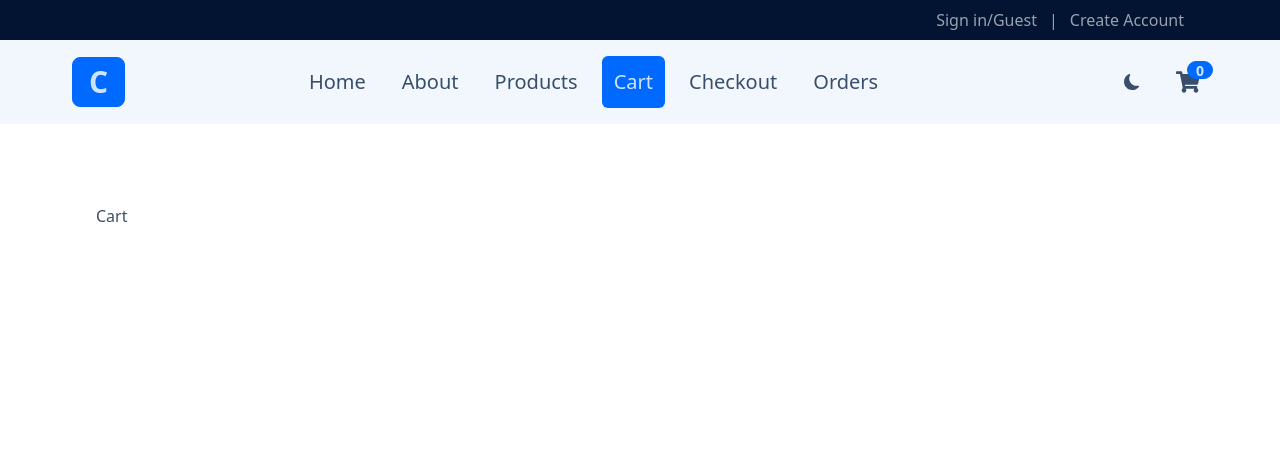
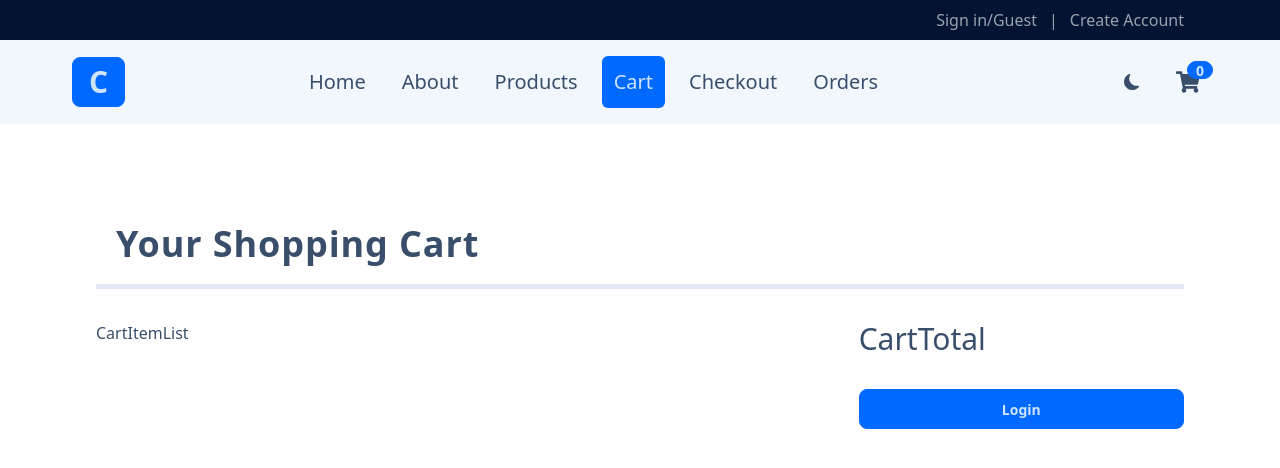
Before and after one commit to FatPat117/Comfy_Store, a React (Vite) app: page /cart in a window 1280 px wide. Shown: the top 468 px of the page. Built offline with nearby package versions, Linux system fonts and the light colour scheme.

Commit message:
Cart Page Setup

```diff
--- /dev/null
+++ b/src/components/CartItem.jsx
@@ -0,0 +1,5 @@
+import React from "react";
+
+export default function CartItem() {
+        return <div></div>;
+}
--- /dev/null
+++ b/src/components/CartItemList.jsx
@@ -0,0 +1,5 @@
+import React from "react";
+
+export default function CartItemList() {
+        return <div>CartItemList</div>;
+}
--- /dev/null
+++ b/src/components/CartTotal.jsx
@@ -0,0 +1,5 @@
+import React from "react";
+
+export default function CartTotal() {
+        return <h1 className="text-3xl">CartTotal</h1>;
+}
--- a/src/components/index.js
+++ b/src/components/index.js
@@ -1,4 +1,7 @@
 export { default as ErrorElement } from "../components/ErrorElement";
+export { default as CartItem } from "./CartItem";
+export { default as CartItemList } from "./CartItemList";
+export { default as CartTotal } from "./CartTotal";
 export { default as FeaturedProducts } from "./FeaturedProducts";
 export { default as Filters } from "./Filters";
 export { default as FormCheckBox } from "./FormCheckBox";
--- a/src/features/cart.js
+++ b/src/features/cart.js
@@ -46,7 +46,7 @@ const cartSlice = createSlice({
                         cartSlice.caseReducers.calculateTotals(state);
 
                         localStorage.setItem("cart", JSON.stringify(state));
-                        toast.success("Item removed from cart");
+                        toast.error("Item removed from cart");
                 },
                 clearCart(state) {
                         localStorage.setItem("cart", JSON.stringify(defaultState));
--- a/src/pages/Cart.jsx
+++ b/src/pages/Cart.jsx
@@ -1,5 +1,33 @@
 import React from "react";
+import { useSelector } from "react-redux";
+import { Link } from "react-router-dom";
+import { CartItemList, CartTotal, SectionTitle } from "../components";
 
 export default function Cart() {
-        return <h1>Cart </h1>;
+        const user = null;
+        const numsItemInCart = useSelector((state) => state.cart.numsItemInCart);
+
+        if (numsItemInCart === 0) return <SectionTitle title="Your cart is empty" />;
+        return (
+                <>
+                        <SectionTitle title="Your Shopping Cart" />
+                        <div className="mt-8 grid gap-8 lg:grid-cols-12">
+                                <div className="lg:col-span-8">
+                                        <CartItemList />
+                                </div>
+                                <div className="lg:col-span-4 lg:pl-4">
+                                        <CartTotal />
+                                        {user ? (
+                                                <Link to="/checkout" className="btn btn-primary btn-block mt-8">
+                                                        Proceed to checkout
+                                                </Link>
+                                        ) : (
+                                                <Link to="/login" className="btn btn-primary btn-block mt-8">
+                                                        Login
+                                                </Link>
+                                        )}
+                                </div>
+                        </div>
+                </>
+        );
 }
```
